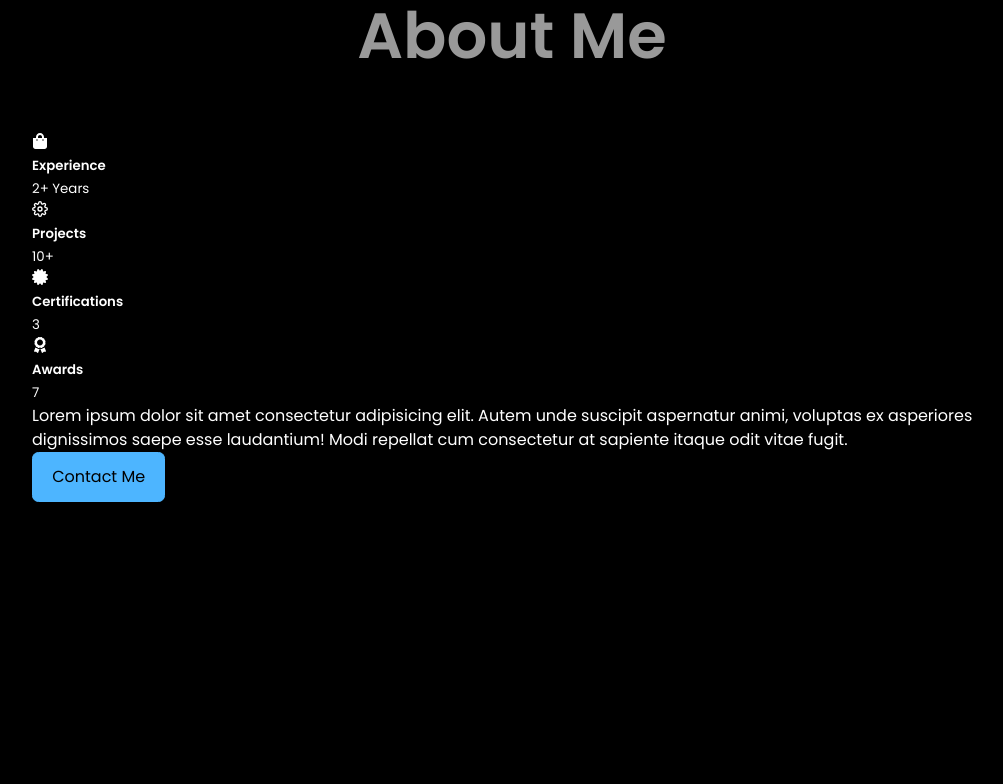
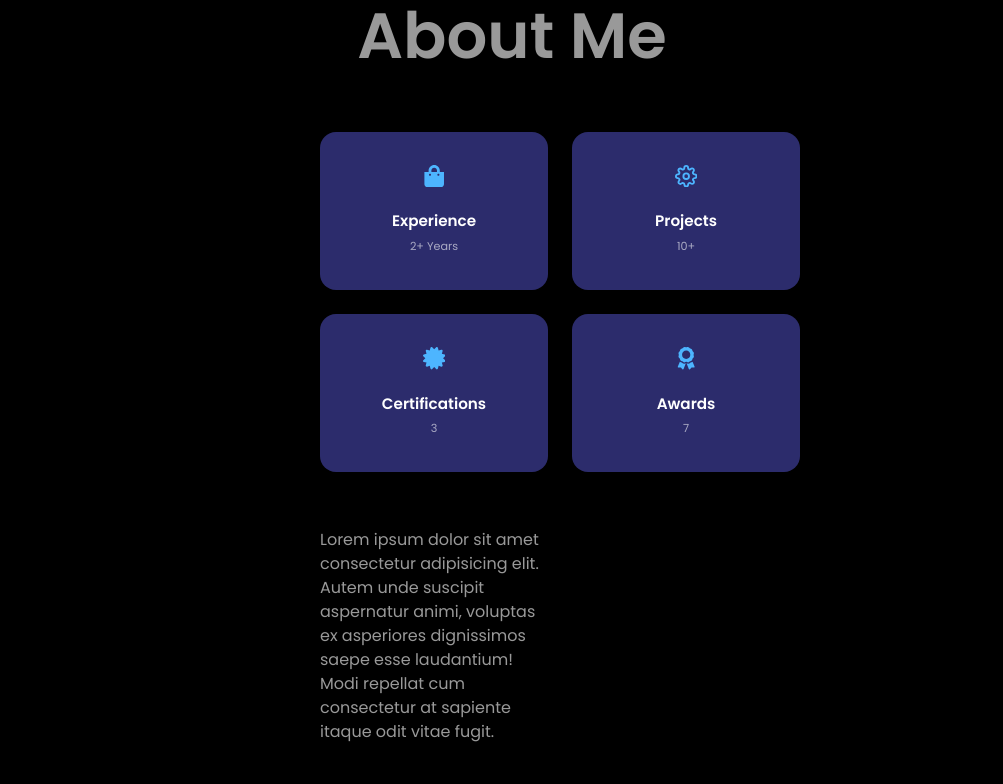
Before and after one commit to nisalrenuja/Nisal-Renuja, a React (Create React App) app: page / in a window 1280 px wide. Shown: the part 960-1744 px from the top of the page, without its empty margins (128-1131 px from the left). Built offline with nearby package versions, Linux system fonts and the light colour scheme.

Commit message:
stryles for about me

```diff
--- a/src/components/about/About.jsx
+++ b/src/components/about/About.jsx
@@ -43,9 +43,11 @@
               voluptas ex asperiores dignissimos saepe esse laudantium! Modi repellat cum consectetur at sapiente itaque
               odit vitae fugit.</p>
 
-            <a href='#contact' className='btn btn-primary'>Contact Me</a>
+
           </div>
+          <a href='#contact' className='btn btn-primary'>Contact Me</a>
         </div>
+
       </div>
 
     </section>
--- a/src/components/about/about.css
+++ b/src/components/about/about.css
@@ -0,0 +1,60 @@
+.about__container{
+    display: grid;
+    grid-template-columns: 15% 50%;
+    gap: 15%;
+}
+
+.about__me{
+    width: 100%;
+    aspect-ratio: 1/1;
+    border-radius: 2rem;
+    background: linear-gradient(
+        45deg,
+        transparent,
+        var(--color-primary),
+        transparent,
+    );
+    display: grid;
+    place-items: center;
+}
+
+.about__cards{
+    display: grid;
+    grid-template-columns: repeat(2, 1fr);
+    gap: 1.5rem;
+}
+
+.about__card{
+    background: var(--color-bg-varient);
+    border: 1px solid transparent;
+    border-radius: 1rem;
+    padding: 2rem;
+    text-align: center;
+    transition: var(--transition);
+}
+
+.about__card:hover{
+    background: transparent;
+    border-color: var(--color-bg-varient);
+    cursor: default;
+}
+
+.about__icon{
+    color: var(--color-primary);
+    font-size: 1.4rem;
+    margin-bottom: 1rem;
+}
+
+.about__card h5{
+    font-size: 0.95rem;
+}
+
+.about__card small{
+    font-size: 0.7rem;
+    color: var(--color-light);
+}
+
+.about__content p{
+    margin: 2rem 0 2.6rem;
+    color: var(--color-light);
+}
```
